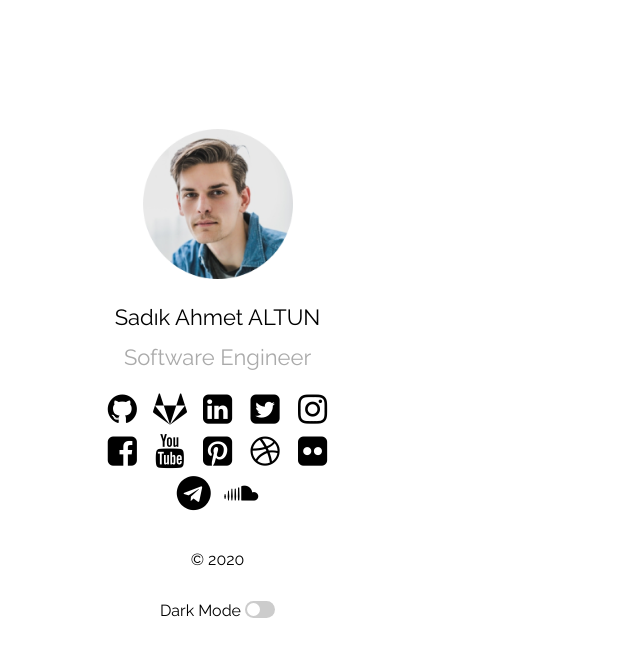
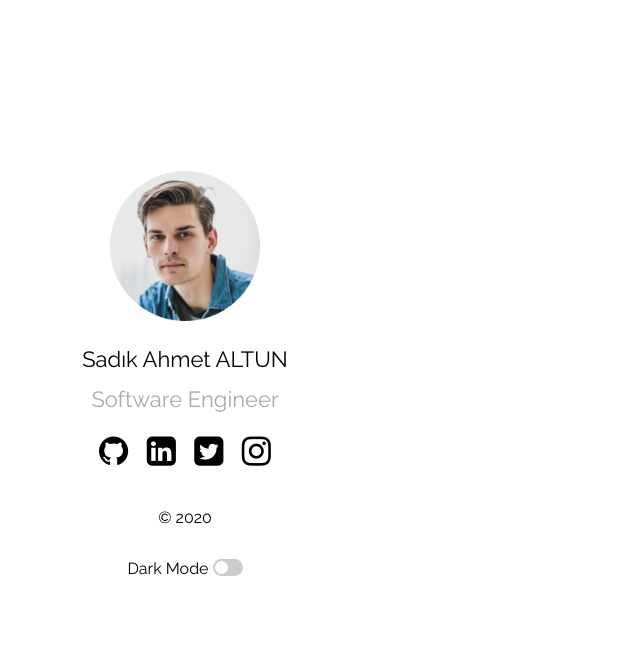
Before and after one commit to sadikahmetaltun/sadikahmetaltun.github.io, a Jekyll site: the page built from index.md, in a window 1280 px wide. Shown: the top 657 px of the page, without its empty margins (0-640 px from the left). Built offline with Jekyll 4.4.1, drawn with Linux system fonts in a browser that asks for light colours.

Commit message:
Update default.html

```diff
--- a/_layouts/default.html
+++ b/_layouts/default.html
@@ -21,13 +21,7 @@
           </li>
         </a>
         {%- endif -%}
-		{%- if site.plainwhite.social_links.gitlab -%}
-        <a href="https://gitlab.com/{{ site.plainwhite.social_links.gitlab }}" target="_blank">
-          <li>
-            <i class="icon-gitlab"></i>
-          </li>
-        </a>
-        {%- endif -%}
+
         {%- if site.plainwhite.social_links.linkedIn -%}
         <a href="https://www.linkedin.com/{{ site.plainwhite.social_links.linkedIn }}" target="_blank">
           <li>
@@ -35,6 +29,7 @@
           </li>
         </a>
         {%- endif -%}
+
         {%- if site.plainwhite.social_links.twitter -%}
         <a href="https://twitter.com/{{ site.plainwhite.social_links.twitter }}" target="_blank">
           <li>
@@ -42,6 +37,7 @@
           </li>
         </a>
         {%- endif -%}
+
         {%- if site.plainwhite.social_links.instagram -%}
         <a href="https://instagram.com/{{ site.plainwhite.social_links.instagram }}" target="_blank">
           <li>
@@ -49,67 +45,9 @@
           </li>
         </a>
         {%- endif -%}
-        {%- if site.plainwhite.social_links.facebook -%}
-        <a href="https://facebook.com/{{ site.plainwhite.social_links.facebook }}" target="_blank">
-          <li>
-            <i class="icon-facebook-squared"></i>
-          </li>
-        </a>
-        {%- endif -%}
-        {%- if site.plainwhite.social_links.youtube -%}
-        <a href="https://youtube.com/{{ site.plainwhite.social_links.youtube }}" target="_blank">
-          <li>
-            <i class="icon-youtube"></i>
-          </li>
-        </a>
-        {%- endif -%}
-        {%- if site.plainwhite.social_links.pinterest -%}
-        <a href="https://pinterest.com/{{ site.plainwhite.social_links.pinterest }}" target="_blank">
-          <li>
-            <i class="icon-pinterest-squared"></i>
-          </li>
-        </a>
-        {%- endif -%}
-        {%- if site.plainwhite.social_links.dribbble -%}
-        <a href="https://dribbble.com/{{ site.plainwhite.social_links.dribbble }}" target="_blank">
-          <li>
-            <i class="icon-dribbble"></i>
-          </li>
-        </a>
-        {%- endif -%}
-        {%- if site.plainwhite.social_links.flickr -%}
-        <a href="https://flickr.com/{{ site.plainwhite.social_links.flickr }}" target="_blank">
-          <li>
-            <i class="icon-flickr"></i>
-          </li>
-        </a>
-        {%- endif -%}
-        {%- if site.plainwhite.social_links.telegram -%}
-        <a href=" https://t.me/{{ site.plainwhite.social_links.telegram }}" target="_blank">
-          <li>
-            <i class="icon-telegram"></i>
-          </li>
-        </a>
-        {%- endif -%}
-        {%- if site.plainwhite.social_links.soundcloud -%}
-        <a href=" https://soundcloud.com/{{ site.plainwhite.social_links.soundcloud }}" target="_blank">
-          <li>
-            <i class="icon-soundcloud"></i>
-          </li>
-        </a>
-        {%- endif -%}
+
       </ul>
-      {%- if site.plainwhite.navigation -%}
-      <nav class="navigation">
-        <ul>
-          {% for link in site.plainwhite.navigation %}
-          <li>
-            <a href="{{ link.url }}">{{ link.title }}</a>
-          </li>
-          {% endfor %}
-        </ul>
-      </nav>
-      {%- endif -%}
+
       <p>&copy;
         {{ "now" | date: "%Y" }}</p>
       {%- if site.plainwhite.dark_mode -%}
```
